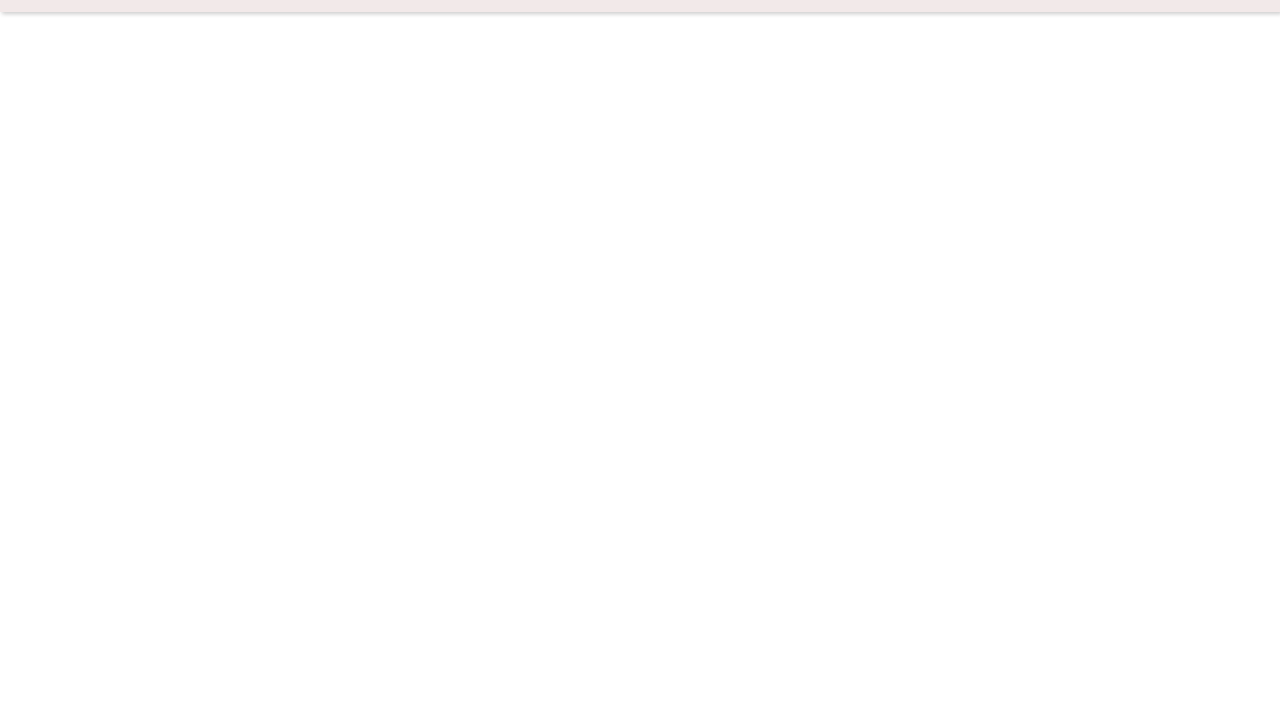
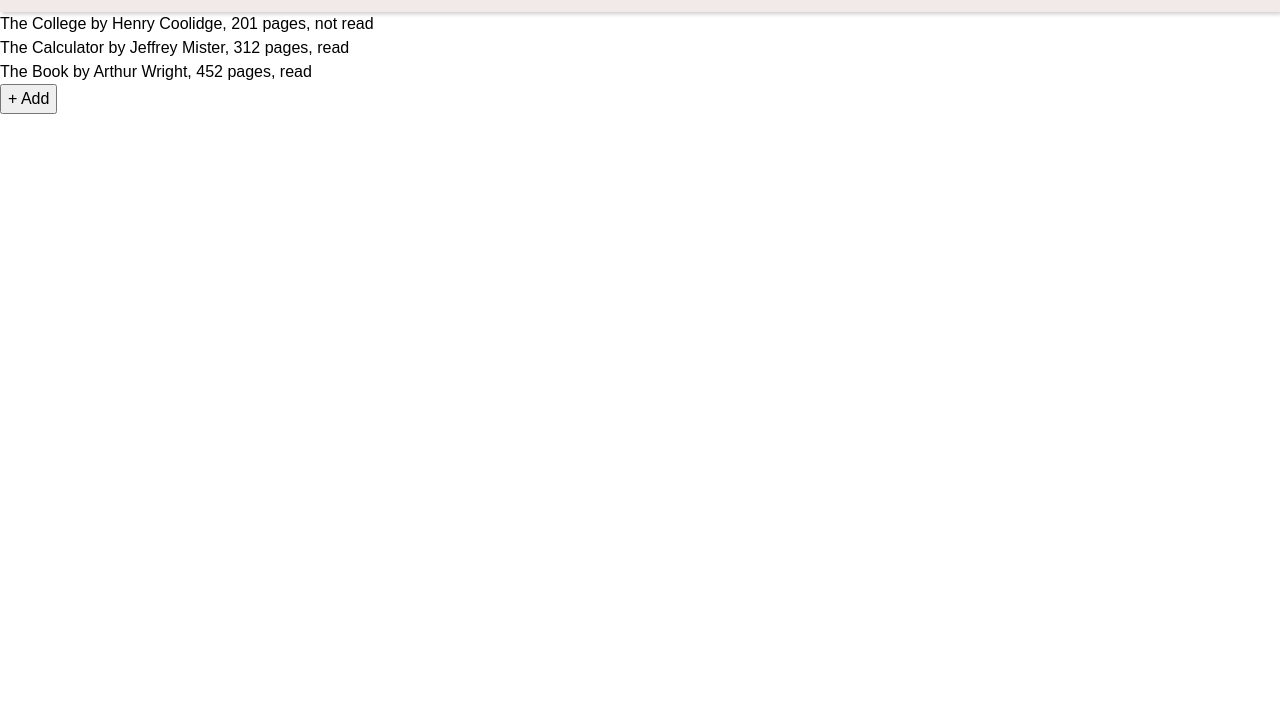
Before and after one commit to rafeer192/library-project, a plain HTML site: page index.html in a window 1280 px wide. Shown: the part 84-800 px from the top of the page. Drawn offline with Linux system fonts and the light colour scheme.

Commit message:
Add wrapper for book cards

```diff
--- a/index.html
+++ b/index.html
@@ -12,6 +12,11 @@
       Your Library
     </h1>
   </header>
+  <div class="bookcards-wrapper">
+    <div class="add-card">
+      <button>+ Add</button>
+    </div>
+  </div>
   <script src="script.js"></script>
 </body>
 </html>
```
